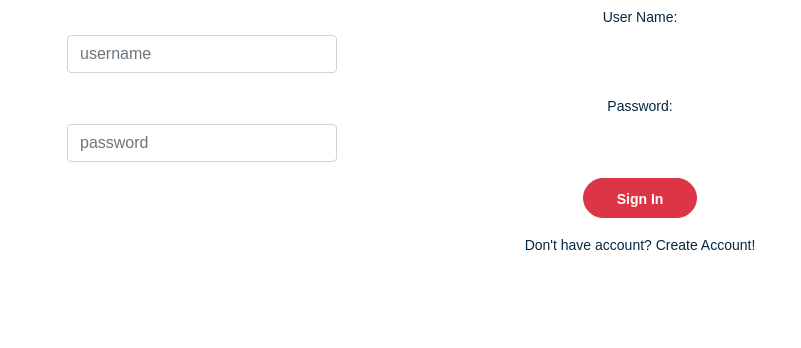
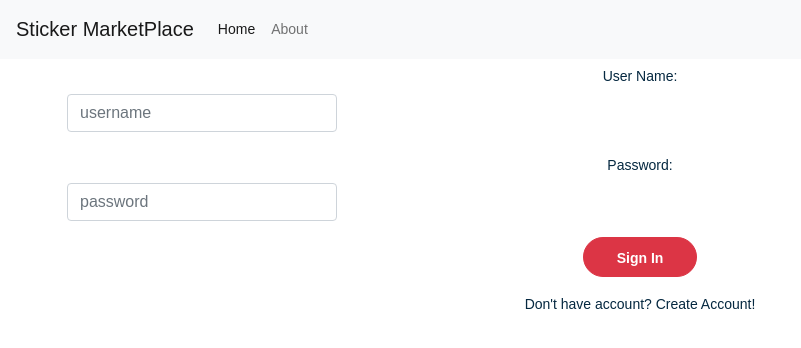
Before and after one commit to ChongzhiXu/ELEN6883_project, a Flask app: page / in a window 1280 px wide. Shown: the top 348 px of the page, without its empty margins (0-801 px from the left). Run offline with Flask 2, Linux system fonts and the light colour scheme; some libraries are stand-ins or nearby versions; some web fonts are replaced.

Commit message:
Update layout.html

```diff
--- a/Final_project/marketPlace/templates/layout.html
+++ b/Final_project/marketPlace/templates/layout.html
@@ -21,7 +21,7 @@
     <link href="https://fonts.googleapis.com/css2?family=Roboto:wght@300;400;500;900&display=swap" rel="stylesheet">
     <link rel="stylesheet" href="{{url_for('static', filename='main.css')}}">
 
-    <link rel="shortcut icon" href="">
+    <link rel="shortcut icon" href="https://cdn-icons.flaticon.com/png/512/5025/premium/5025537.png?token=exp=1652405317~hmac=f540c5c7a0fdfc51fe5ef99647e7da04">
     <!-- fraimwork - css include -->
     <!-- <link rel="stylesheet" type="text/css" href="/assets/css/bootstrap.min.css"> -->
     <link rel="stylesheet" type="text/css" href="{{url_for('static', filename='bootstrap.min.css')}}">
@@ -44,7 +44,24 @@
     <link rel="stylesheet" type="text/css" href="{{url_for('static', filename='style.css')}}">
   </head>
   <body>
+    <nav class="navbar navbar-expand-lg navbar-light bg-light">
+      <a class="navbar-brand font-standard" href="/">Sticker MarketPlace</a>
+      <button class="navbar-toggler" type="button" data-toggle="collapse" data-target="#navbarSupportedContent" aria-controls="navbarSupportedContent" aria-expanded="false" aria-label="Toggle navigation">
+        <span class="navbar-toggler-icon"></span>
+      </button>
 
+      <div class="collapse navbar-collapse" id="navbarSupportedContent">
+        <ul class="navbar-nav mr-auto">
+          <li class="nav-item active font-standard">
+            <a class="nav-link" href="/">Home <span class="sr-only">(current)</span></a>
+          </li>
+
+          <li class="nav-item font-standard">
+            <a class="nav-link" href="#">About</a>
+          </li>
+        </ul>
+      </div>
+    </nav>
     <div class="container" >
           {% block content %}
           {% endblock %}
```
